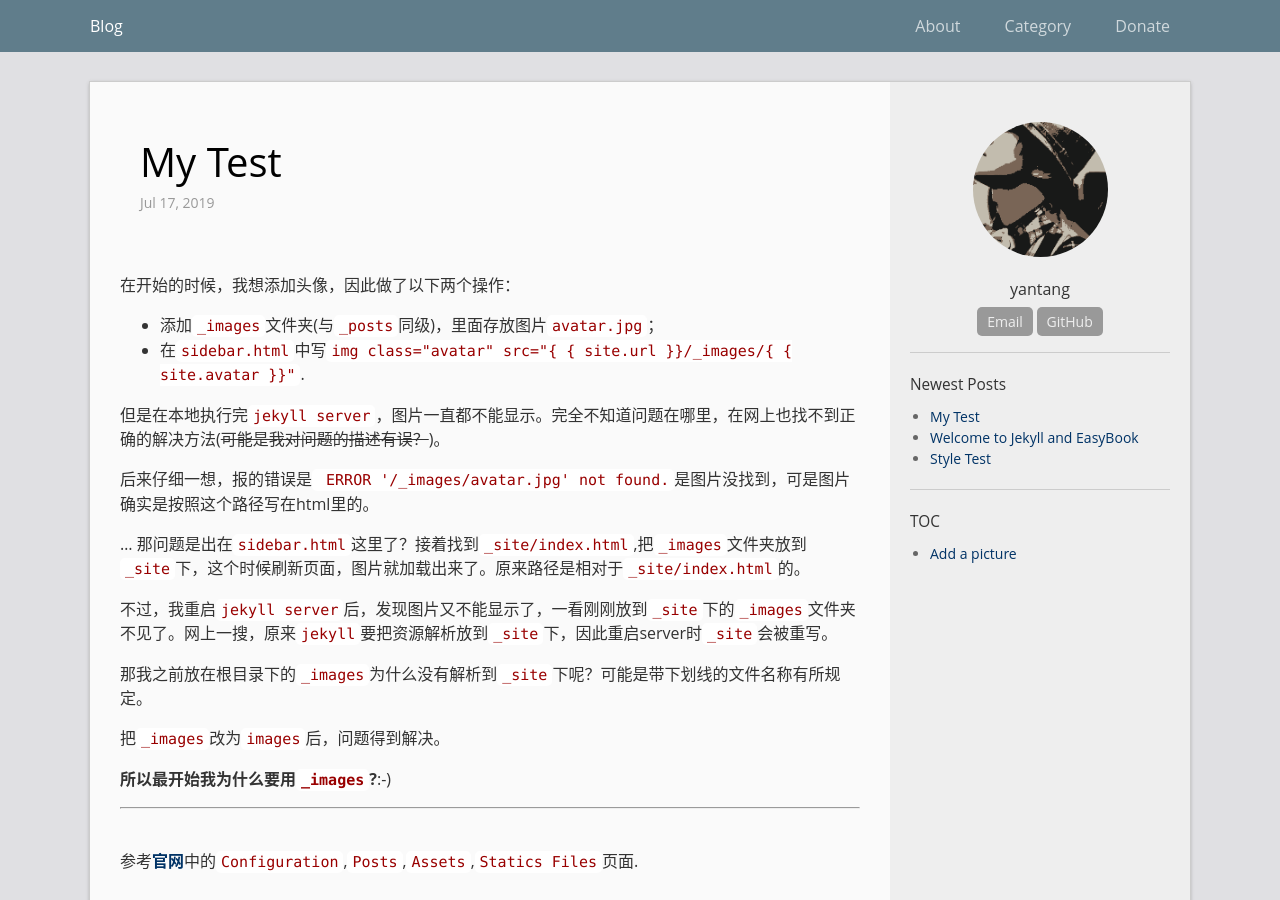
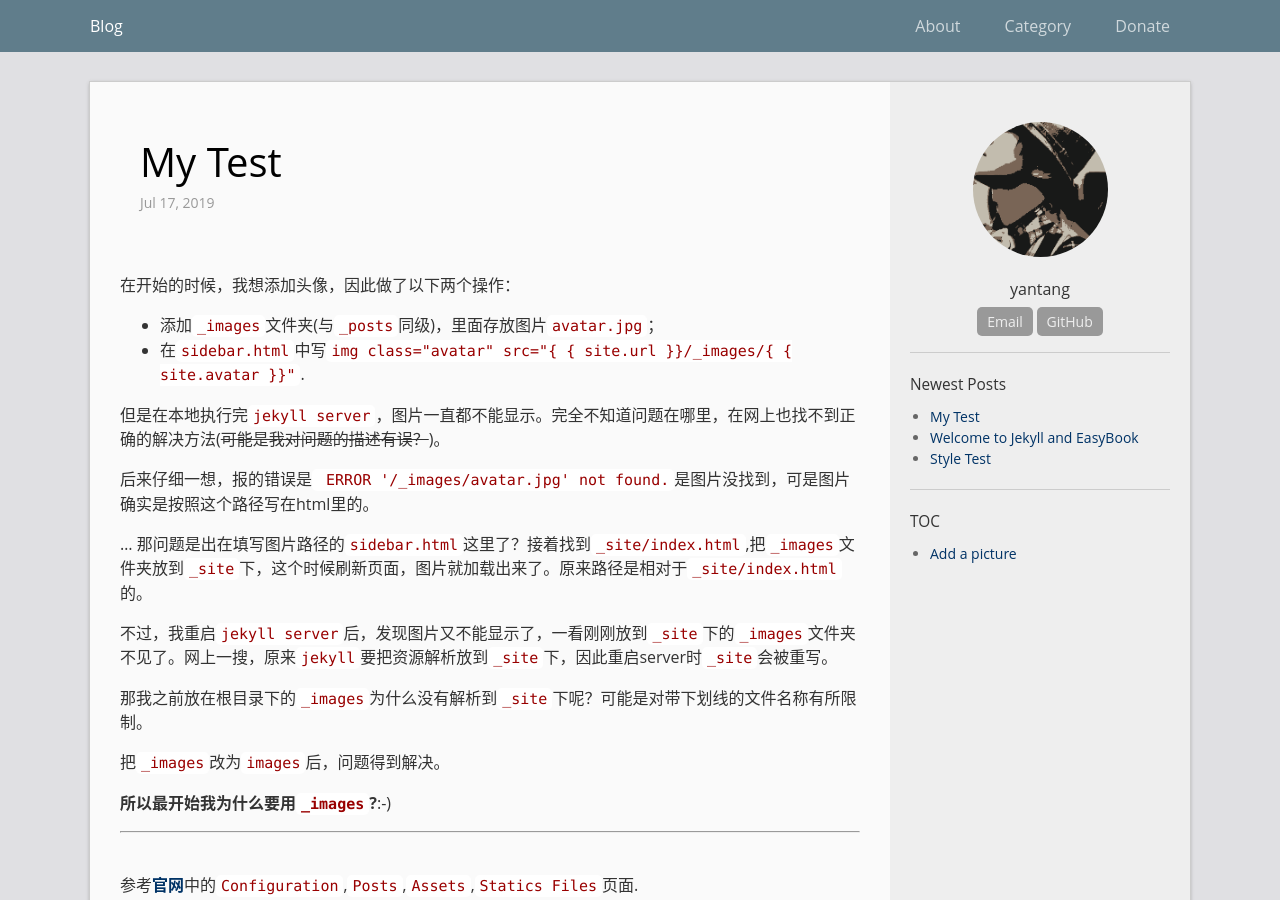
Before and after one commit to yantanglife/yantanglife.github.io, a Jekyll site: the page built from _posts/2019-7-16-test.markdown, in a window 1280 px wide and 900 px high. Built offline with Jekyll 4.4.1, drawn with Linux system fonts in a browser that asks for light colours.

Commit message:
some change

```diff
--- a/_posts/2019-7-16-test.markdown
+++ b/_posts/2019-7-16-test.markdown
@@ -17,11 +17,11 @@ permalink: /archivers/test
 后来仔细一想，报的错误是` ERROR '/_images/avatar.jpg' not found.`是图片没找到，可是图片确实是按照这个路径写在html里的。
 
 ...
-那问题是出在`sidebar.html`这里了？接着找到`_site/index.html`,把`_images`文件夹放到`_site`下，这个时候刷新页面，图片就加载出来了。原来路径是相对于`_site/index.html`的。
+那问题是出在填写图片路径的`sidebar.html`这里了？接着找到`_site/index.html`,把`_images`文件夹放到`_site`下，这个时候刷新页面，图片就加载出来了。原来路径是相对于`_site/index.html`的。
 
 不过，我重启`jekyll server`后，发现图片又不能显示了，一看刚刚放到`_site`下的`_images`文件夹不见了。网上一搜，原来`jekyll`要把资源解析放到`_site`下，因此重启server时`_site`会被重写。
 
-那我之前放在根目录下的`_images`为什么没有解析到`_site`下呢？可能是带下划线的文件名称有所规定。
+那我之前放在根目录下的`_images`为什么没有解析到`_site`下呢？可能是对带下划线的文件名称有所限制。
 
 把`_images`改为`images`后，问题得到解决。
 
```
